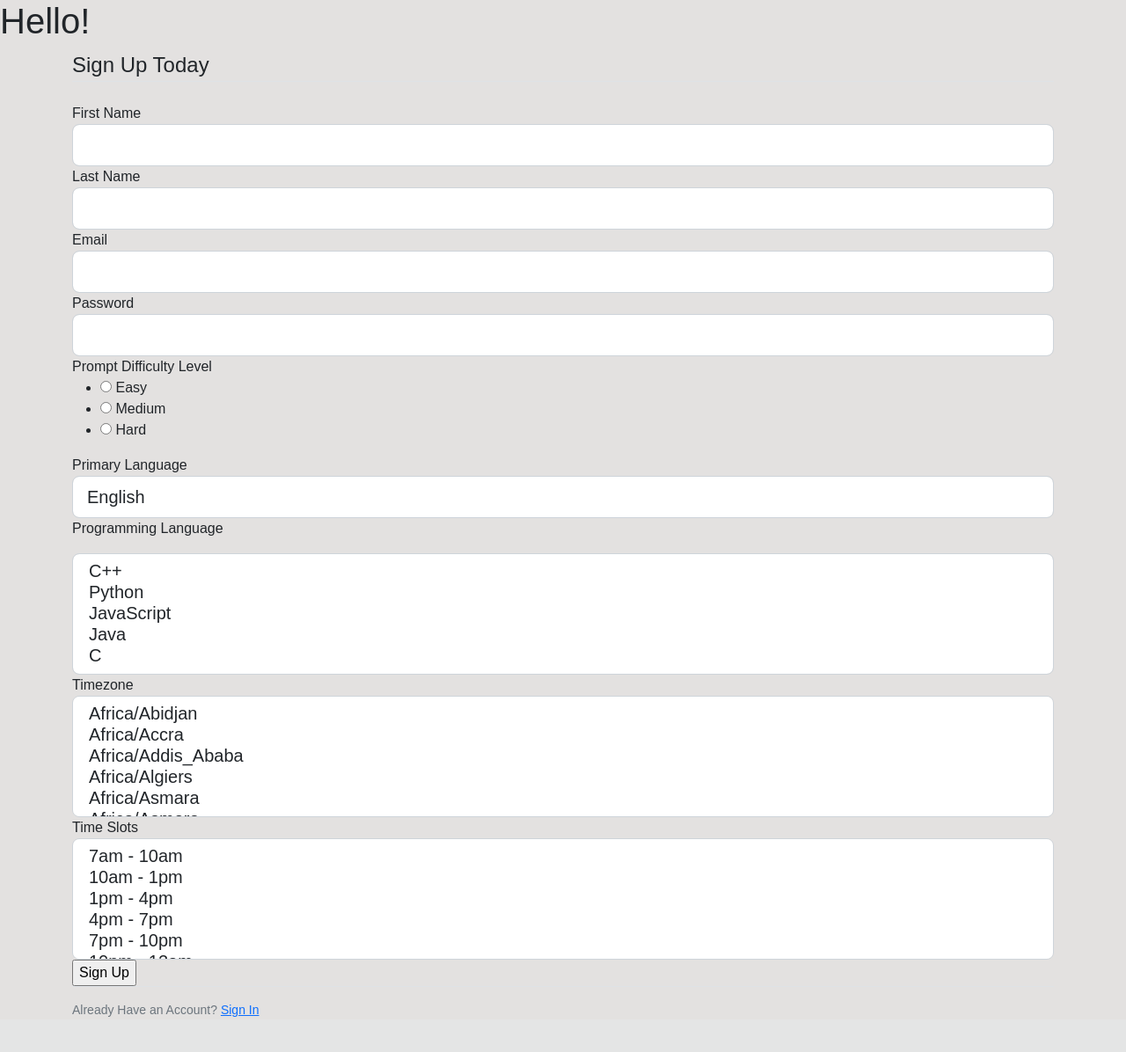
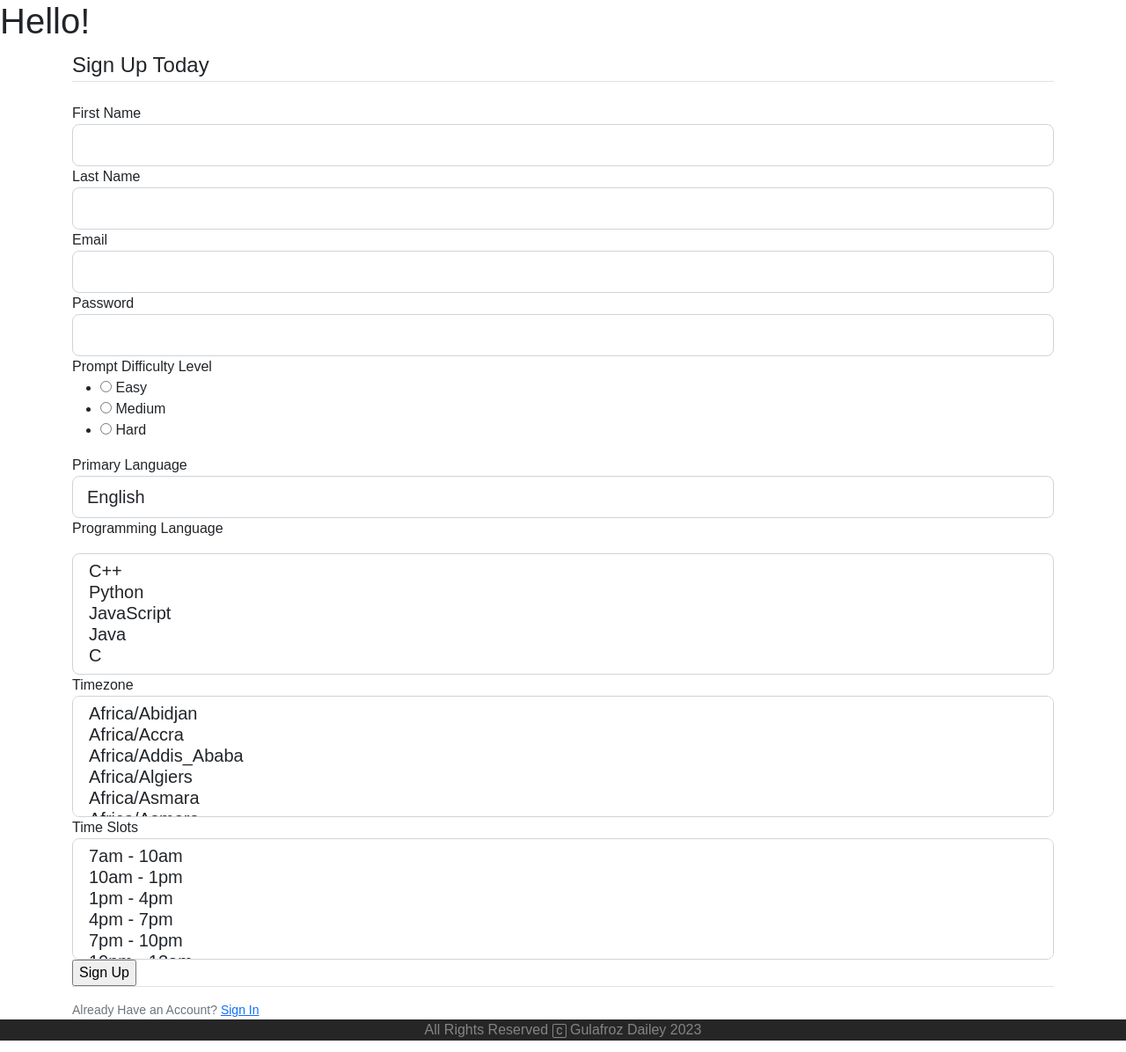
Before and after one commit to g-dailey/Hackbright-Project, a Flask app: page /register in a window 1280 px wide. Shown: the part 56-1252 px from the top of the page at 88% size. Before the commit the page ends 1212 px from the top, so only its background shows below. Run offline with Flask 2, Linux system fonts and the light colour scheme; parts of the project's set-up code (start-up, migrations or seed data) failed here and were passed over; some libraries are stand-ins or nearby versions.

Commit message:
Added additional formatting

```diff
--- a/static/css/site.css
+++ b/static/css/site.css
@@ -2,7 +2,7 @@
 
 
 body {
-  background: rgb(227, 225, 224);
+  background: white;
   font-family: "Quicksand";
 }
 
@@ -12,42 +12,31 @@ body {
 
 }
 
-/* * {
-  box-sizing: border-box;
-} */
-
-
 body {
   font-family: Arial, Helvetica, sans-serif;
 }
 
-
 .user-profile {
   border-color: #332828;
-  /* box-shadow: 0 4px 8px 0 rgba(0, 0, 0, 0.2) */
 }
 
 .account-img {
   box-shadow: 0 4px 8px 0 rgba(0, 0, 0, 0.2)
 }
-/* Float four columns side by side */
 .column {
   float: left;
   width: 25%;
   padding: 0 10px;
 }
 
-/* Remove extra left and right margins, due to padding in columns */
 .row {margin: 0 -5px;}
 
-/* Clear floats after the columns */
 .row:after {
   content:initial;
   display: table;
   clear: both;
 }
 
-/* Style the counter cards */
 .card {
   box-shadow: 0 4px 8px 0 rgba(0, 0, 0, 0.2);
   padding: 16px;
@@ -55,16 +44,27 @@ body {
   background-color: #f1f1f1;
 }
 .friendscontainer {
-  background-color: rgb(212, 228, 220);
+  padding-top:3%;
+
 }
 
 #friendslist {
-  background-color: rgb(212, 228, 220);
+  background-color: rgb(227, 225, 224);
   box-shadow: 0 4px 8px 0 rgba(0, 0, 0, 0.2);
   margin-top: 20px;
+}
+#profilebox {
+  background-color: rgb(227, 225, 224);
+  box-shadow: 0 4px 8px 0 rgba(0, 0, 0, 0.2);
+  margin-top: 20px;
+}
+#footer {
+  text-align: center;
+  background-color: rgba(2, 1, 1, 0.851);
+  color:#868383;
+  margin-bottom: 1%;
+}
 
-}
-/* Responsive columns - one column layout (vertical) on small screens */
 @media screen and (max-width: 600px) {
   .column {
     width: 100%;
@@ -72,8 +72,6 @@ body {
     margin-bottom: 20px;
   }
 }
-
-
 
 #profile-image {
   size:50em
@@ -92,5 +90,4 @@ body {
 #deny_request_btn {
   border-radius: 5%;
   align-self: center;
-
 }
--- a/templates/base.html
+++ b/templates/base.html
@@ -19,7 +19,9 @@
                   {% if logged_in_user %}
 
                   <a class="nav-item nav-link" href="/profile">Profile</a>
+                  <a class="nav-item nav-link" href="/pairedlist">Get Paired</a>
                   <a class="nav-item nav-link" href="/logout">Sign Out</a>
+
 
                     {% else %}
                     <a class="nav-item nav-link" href="/register"> <img class="sign-up" >Sign Up</a>
@@ -43,6 +45,11 @@
     {% endif %}
     {% endwith %}
 
+    <footer id="footer">All Rights Reserved <svg xmlns="http://www.w3.org/2000/svg" width="16" height="16" fill="currentColor" class="bi bi-c-square" viewBox="0 0 16 16">
+        <path d="M8.146 4.992c-1.212 0-1.927.92-1.927 2.502v1.06c0 1.571.703 2.462 1.927 2.462.979 0 1.641-.586 1.729-1.418h1.295v.093c-.1 1.448-1.354 2.467-3.03 2.467-2.091 0-3.269-1.336-3.269-3.603V7.482c0-2.261 1.201-3.638 3.27-3.638 1.681 0 2.935 1.054 3.029 2.572v.088H9.875c-.088-.879-.768-1.512-1.729-1.512Z"/>
+        <path d="M0 2a2 2 0 0 1 2-2h12a2 2 0 0 1 2 2v12a2 2 0 0 1-2 2H2a2 2 0 0 1-2-2V2Zm15 0a1 1 0 0 0-1-1H2a1 1 0 0 0-1 1v12a1 1 0 0 0 1 1h12a1 1 0 0 0 1-1V2Z"/>
+      </svg> Gulafroz Dailey 2023 </footer>
+</body>
 
-</body>
+
 </html>
--- a/test.py
+++ b/test.py
@@ -20,11 +20,11 @@ sendgrid_api_key = cred_json["sendggrid_api_key"]
 # print(response.headers)
 message = Mail(
     from_email='gulafroz.test@gmail.com',
-    to_emails='gulafroz.rezai@gmail.com',
+    to_emails='gulafroz.test@gmail.com',
     subject='Sending with Twilio SendGrid is Fun',
     html_content='<strong>and easy to do anywhere, even with Python</strong>')
 try:
-    sg = SendGridAPIClient(os.environ.get(''))
+    sg = SendGridAPIClient(os.environ.get(sendgrid_api_key))
     response = sg.send(message)
     print(response.status_code)
     print(response.body)
```
Also changed, not shown: templates/user_profile.html (+9 -1 lines), static/v935-aum-03_2.jpeg (added).
